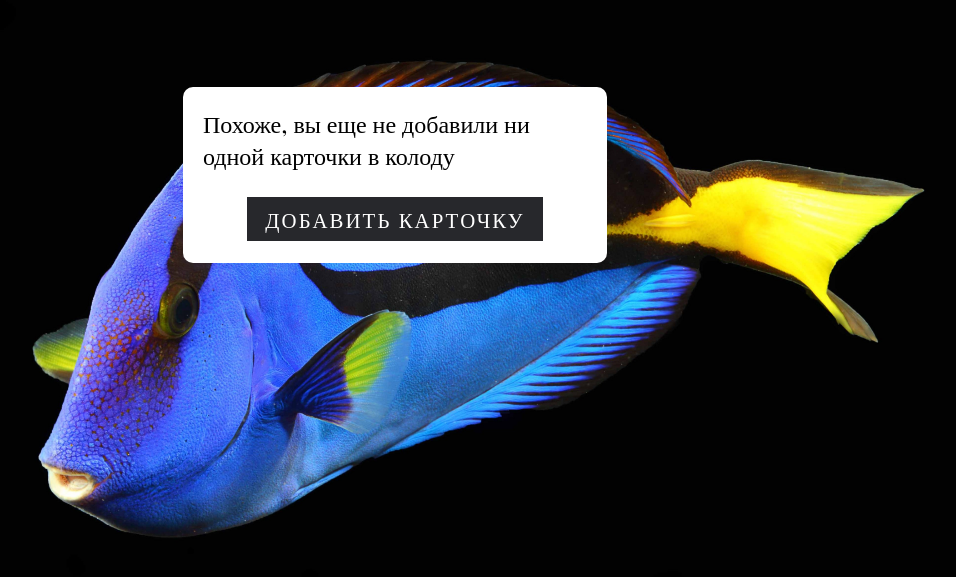
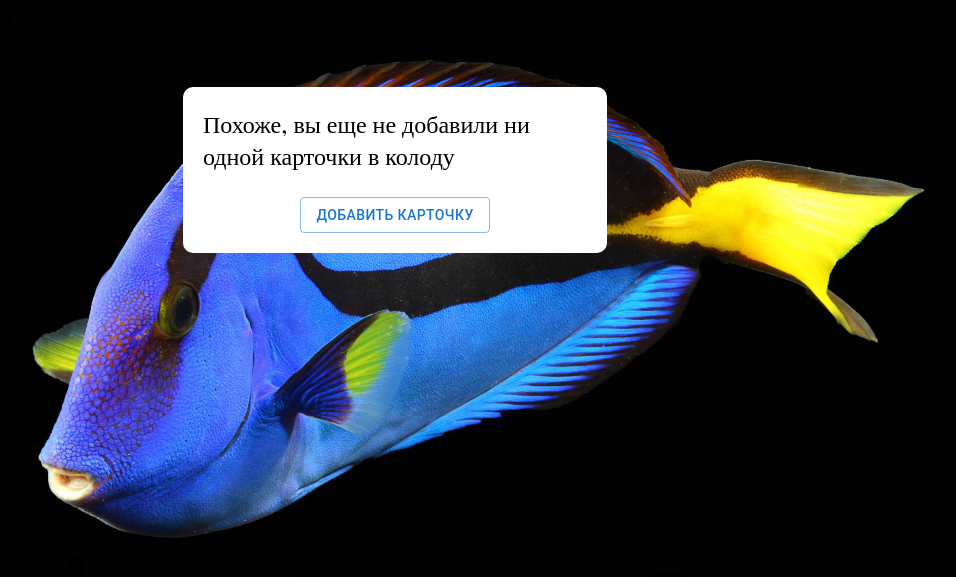
Before and after one commit to Xaba73/remember_me, a React (Create React App) app: page /words in a window 1280 px wide. Shown: the part 137-714 px from the top of the page, without its empty margins (245-1201 px from the left). Built offline with nearby package versions, Linux system fonts and the light colour scheme; no server answers.

Commit message:
подключил mui, сделал немного кастомизации

```diff
--- a/package.json
+++ b/package.json
@@ -3,6 +3,10 @@
   "version": "0.1.0",
   "private": true,
   "dependencies": {
+    "@emotion/react": "^11.10.5",
+    "@emotion/styled": "^11.10.5",
+    "@mui/material": "^5.11.6",
+    "@mui/styled-engine-sc": "^5.11.0",
     "@reduxjs/toolkit": "^1.9.1",
     "@testing-library/jest-dom": "^5.16.5",
     "@testing-library/react": "^13.4.0",
@@ -13,6 +17,7 @@
     "react-redux": "^8.0.5",
     "react-router-dom": "^6.6.1",
     "react-scripts": "5.0.1",
+    "styled-components": "^5.3.6",
     "uuid": "^9.0.0",
     "web-vitals": "^2.1.4"
   },
--- a/src/components/EditCardForm/EditCardForm.js
+++ b/src/components/EditCardForm/EditCardForm.js
@@ -2,6 +2,7 @@ import { useFormik } from 'formik';
 import { useDispatch } from 'react-redux';
 import { editWord } from '../../store/deckControlSlice';
 import InputForForm from '../InputForForm/InputForForm';
+import styles from './EditCardForm.module.css';
 
 const EditCardForm = (props) => {
   const dispatch = useDispatch();
@@ -23,7 +24,7 @@ const EditCardForm = (props) => {
     },
   });
   return (
-    <form onSubmit={formik.handleSubmit}>
+    <form onSubmit={formik.handleSubmit} className={styles.decoration__wrapper}>
       <InputForForm
         name='russian'
         value={formik.values.russian}
--- /dev/null
+++ b/src/components/EditCardForm/EditCardForm.module.css
@@ -0,0 +1,4 @@
+.decoration__wrapper {
+  display: flex;
+  justify-content: center;
+}
--- a/src/components/InputForForm/InputForForm.js
+++ b/src/components/InputForForm/InputForForm.js
@@ -1,16 +1,16 @@
+import { TextField } from '@mui/material';
+import styles from './InputForForm.module.css';
 const InputForForm = (props) => {
   return (
-    <div>
-      <label htmlFor={props.name}>{props.labelDescription}</label>
-      <input
-        type='text'
-        id={props.name}
-        name={props.name}
-        value={props.value}
-        onChange={props.onChange}
-        placeholder={props.placeholder}
-      />
-    </div>
+    <TextField
+      id={props.name}
+      label={props.labelDescription}
+      value={props.value}
+      onChange={props.onChange}
+      placeholder={props.placeholder}
+      variant='outlined'
+      className={styles.textField}
+    />
   );
 };
 
--- /dev/null
+++ b/src/components/InputForForm/InputForForm.module.css
@@ -0,0 +1,4 @@
+.textField {
+  margin-left: 100px;
+  margin-right: 100px;
+}
--- a/src/pages/EditingDeck/EditingDeck.js
+++ b/src/pages/EditingDeck/EditingDeck.js
@@ -8,6 +8,7 @@ import EditCardForm from '../../components/EditCardForm/EditCardForm';
 import { useDispatch, useSelector } from 'react-redux';
 import Notification from '../../components/UI/Notification';
 import { sendDeckData } from '../../store/deck-actions';
+import styles from './EditingDeck.module.css';
 
 let isInitial = true;
 const EditingDeck = () => {
@@ -43,7 +44,7 @@ const EditingDeck = () => {
   }, [words, dispatch]);
 
   return (
-    <Fragment>
+    <div className={styles.decoration__wrapper}>
       {isShowNotification && notification && (
         <Notification
           status={notification.status}
@@ -74,7 +75,7 @@ const EditingDeck = () => {
           />
         )}
       </Modal>
-    </Fragment>
+    </div>
   );
 };
 
--- /dev/null
+++ b/src/pages/EditingDeck/EditingDeck.module.css
@@ -0,0 +1,5 @@
+.decoration__wrapper {
+  min-height: 100vh;
+  background-color: #74ebd5;
+  background-image: linear-gradient(328deg, #74ebd5 0%, #9face6 100%);
+}
--- a/src/pages/Words/Words.js
+++ b/src/pages/Words/Words.js
@@ -3,6 +3,7 @@ import React from 'react';
 import styles from './Words.module.css';
 import { Link } from 'react-router-dom';
 import { useSelector } from 'react-redux';
+import Button from '@mui/material/Button';
 
 const Words = () => {
   const words = useSelector((state) => state.deckControl.basicWords);
@@ -15,8 +16,9 @@ const Words = () => {
             Похоже, вы еще не добавили ни одной карточки в колоду
           </p>
           <Link to='/editing' className={styles.error__link}>
-            <span>Добавить карточку</span>
-            <i></i>
+            <Button variant='outlined' className={styles.error__linkButton}>
+              Добавить карточку
+            </Button>
           </Link>
         </div>
       </div>
--- a/src/pages/Words/Words.module.css
+++ b/src/pages/Words/Words.module.css
@@ -24,75 +24,14 @@
   font-family: 'Playfair Display', serif;
 }
 
-.error__link{
-  position: relative;
+.error__link {
+  text-decoration: none;
+  font-size: 1.5em;
   font-family: 'Playfair Display', serif;
-  text-decoration: none;
-  text-transform: uppercase;
-  font-size: 1.3em;
-  background-color:#fff;
-  color: #fff;
-  letter-spacing: 0.1em;
-  padding: 10px 20px;
-  transition: 0.5s;
 }
-
-.error__link:hover {
-  background: #1e9bff;
-  color: #1e9bff;
-  letter-spacing: 0.2em;
-  box-shadow: 0 0 35px #1e9bff;
+.error__linkButton {
+  font-family: 'Playfair Display', serif;
+  color: black;
+  font-size: 1.1em;
+  border-color: black;
 }
-
-.error__link::before{
-  content: '';
-  position: absolute;
-  inset: 2px;
-  background: #27282c;
-}
-
-.error__link span {
-  position: relative;
-  z-index: 1;
-}
-/*
-.error__link i {
-  position: absolute;
-  inset: 0;
-  display: block;
-}
-.error__link i::before{
-  content: '';
-  position: absolute;
-  top: 0;
-  left: 80%;
-  width: 10px;
-  height: 4px;
-  background-color: #27282c;
-  background: #1e9bff;
-  transform: translateX(-50%) skewX(325deg);
-  transition: 0.5s;
-}
-
-.error__link:hover i::before{
-  width: 20px;
-  left: 20%;
-}
-
-.error__link i::after{
-  content: '';
-  position: absolute;
-  bottom: 0;
-  left: 20%;
-  width: 10px;
-  height: 4px;
-  background-color: #27282c;
-  background: #1e9bff;
-  transform: translateX(-50%) skewX(325deg);
-  transition: 0.5s;
-}
-
-.error__link:hover i::after{
-  width: 20px;
-  left: 80%;
-} */
```
Also changed, not shown: 1 other file (tests, documents, lock files or other folders).
